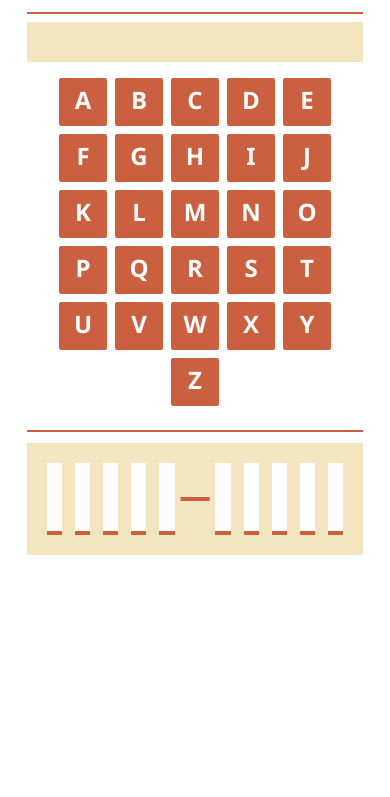
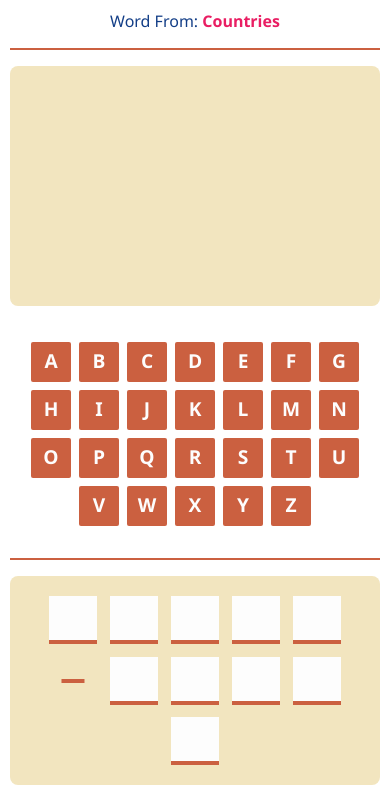
Before and after one commit to youssefAamer1710/Hangman-Game, a plain HTML site: page index.html in a window 390 px wide. Shown: the part 89-886 px from the top of the page. Before the commit the page ends 844 px from the top, so only its background shows below. Drawn offline with Linux system fonts and the light colour scheme.

Commit message:
update css

```diff
--- a/main.css
+++ b/main.css
@@ -3,24 +3,33 @@
 }
 body {
 	font-family: "Segoe UI", Tahoma, Geneva, Verdana, sans-serif;
+	margin: 0;
+	padding: 0;
 }
 .container {
 	margin: 20px auto;
 	width: 90%;
+	max-width: 1200px;
+	padding: 0 15px;
 }
 .content {
 	display: flex;
+	gap: 20px;
 }
 hr {
 	border: 1px solid #cb6040;
+	margin: 1rem 0;
 }
 header {
 	display: flex;
 	color: #133e87;
+	flex-wrap: wrap;
+	gap: 1rem;
 }
 .name,
 .category {
 	flex: 1;
+	min-width: 250px;
 }
 .category {
 	text-align: right;
@@ -35,7 +44,9 @@ header {
 	flex: 1;
 	background-color: #f2e5bf;
 	padding: 1.25em;
-	height: 20.25em;
+	height: auto;
+	min-height: 20.25em;
+	border-radius: 8px;
 }
 .hangman-draw .the-draw {
 	width: 3.75em;
@@ -49,6 +60,26 @@ header {
 @media (max-width: 991px) {
 	.content {
 		flex-direction: column;
+	}
+	.hangman-draw {
+		min-height: 15em;
+	}
+}
+@media (max-width: 768px) {
+	.container {
+		width: 95%;
+		padding: 0 10px;
+	}
+	.name,
+	.category {
+		text-align: center;
+		flex: 100%;
+	}
+}
+@media (max-width: 480px) {
+	.container {
+		width: 100%;
+		margin: 10px auto;
 	}
 }
 .hangman-draw .stand {
@@ -207,6 +238,14 @@ header {
 	cursor: pointer;
 	border-radius: 2px;
 }
+@media (max-width: 480px) {
+	.letters .letter-box {
+		width: 2.5rem;
+		height: 2.5rem;
+		font-size: 1.2em;
+		line-height: 2em;
+	}
+}
 .letters .letter-box.clicked {
 	background-color: #fd8b51;
 	opacity: 0.5;
@@ -219,8 +258,10 @@ header {
 	padding: 1.25em;
 	display: flex;
 	justify-content: center;
+	flex-wrap: wrap;
 	gap: 0.8em;
 	min-height: 6.5em;
+	border-radius: 8px;
 }
 .guess span {
 	width: 3em;
@@ -234,6 +275,14 @@ header {
 	color: #a85035;
 	border-bottom: 4px solid #cb6040;
 	transition: 0.3s;
+}
+@media (max-width: 480px) {
+	.guess span {
+		width: 2.5em;
+		height: 2.5em;
+		line-height: 2.5em;
+		font-size: 1.2em;
+	}
 }
 .guess span.has-space {
 	background: none;
@@ -256,6 +305,7 @@ header {
 	color: #cb6040;
 	padding: 6.25rem 1.25rem;
 	width: 80%;
+	max-width: 600px;
 	text-align: center;
 	font-weight: bold;
 	top: 50%;
@@ -263,6 +313,21 @@ header {
 	transform: translate(-50%, -50%);
 	font-size: 2.5em;
 	border: 2px solid #cb6040;
+	border-radius: 8px;
+}
+@media (max-width: 768px) {
+	.popup {
+		width: 90%;
+		padding: 4rem 1rem;
+		font-size: 2em;
+	}
+}
+@media (max-width: 480px) {
+	.popup {
+		width: 95%;
+		padding: 3rem 0.8rem;
+		font-size: 1.5em;
+	}
 }
 .popup span {
 	display: block;
@@ -278,7 +343,12 @@ header {
 	cursor: pointer;
 	font-size: 16px;
 }
-
+@media (max-width: 480px) {
+	.popup button {
+		padding: 8px 16px;
+		font-size: 14px;
+	}
+}
 .popup button:hover {
 	background-color: #b94725;
 }
```
